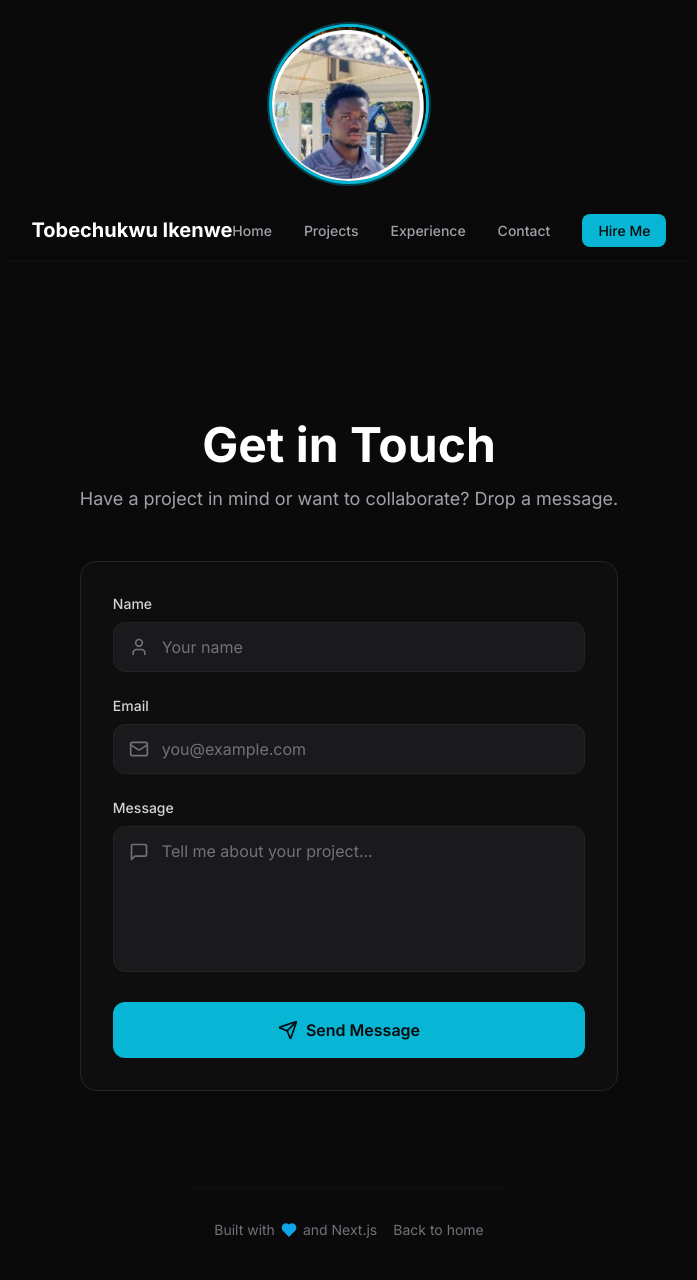
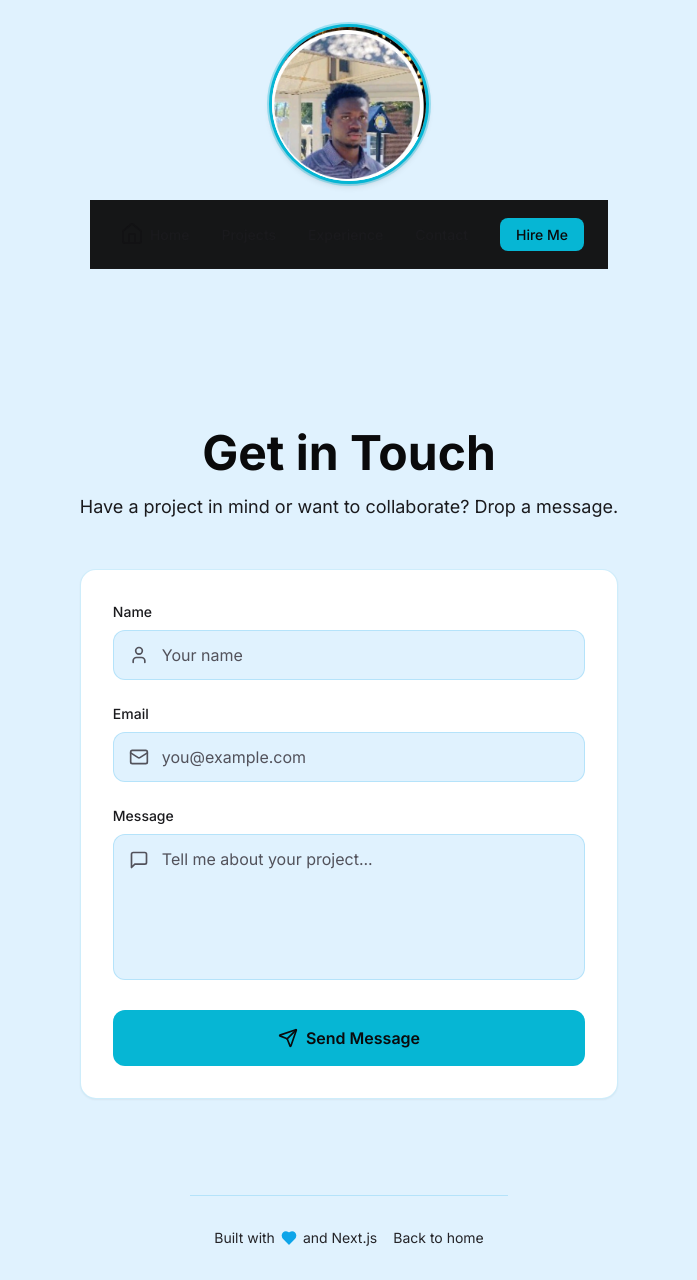
Before and after one commit to Tobechukwu-Ikenwe/Portfolio-website, a Next.js app: page /contact in a window 1280 px wide. Shown: the whole page, without its empty margins (291-988 px from the left). Built offline with nearby package versions, Linux system fonts and the light colour scheme.

Commit message:
Light blue background, remove name from navbar, light-theme styling

```diff
--- a/app/globals.css
+++ b/app/globals.css
@@ -7,7 +7,7 @@
     scroll-behavior: smooth;
   }
   body {
-    @apply bg-surface-900 text-zinc-100 antialiased;
+    @apply bg-bg-page text-surface-900 antialiased;
   }
 }
 
--- a/app/layout.js
+++ b/app/layout.js
@@ -11,8 +11,8 @@ export const metadata = {
 
 export default function RootLayout({ children }) {
   return (
-    <html lang="en" className="dark">
-      <body className={`${inter.variable} font-sans min-h-screen bg-surface-900 antialiased`}>
+    <html lang="en">
+      <body className={`${inter.variable} font-sans min-h-screen bg-bg-page antialiased`}>
         <div className="flex flex-col items-center w-full min-h-screen">
           <ProfileImage />
           {children}
--- a/components/Contact.jsx
+++ b/components/Contact.jsx
@@ -18,63 +18,63 @@ export default function Contact() {
     <section id="contact" className="py-24 px-6">
       <div className="max-w-2xl mx-auto">
         <div className="text-center mb-12">
-          <h2 className="text-4xl sm:text-5xl font-bold text-white mb-4">Get in Touch</h2>
-          <p className="text-zinc-400 text-lg">
+          <h2 className="text-4xl sm:text-5xl font-bold text-surface-900 mb-4">Get in Touch</h2>
+          <p className="text-surface-700 text-lg">
             Have a project in mind or want to collaborate? Drop a message.
           </p>
         </div>
 
         <form
           onSubmit={handleSubmit}
-          className="rounded-2xl bg-surface-800/50 border border-surface-600 p-6 sm:p-8 space-y-6"
+          className="rounded-2xl bg-white border border-primary/20 p-6 sm:p-8 space-y-6 shadow-sm"
         >
           <div>
-            <label htmlFor="name" className="block text-sm font-medium text-zinc-300 mb-2">
+            <label htmlFor="name" className="block text-sm font-medium text-surface-700 mb-2">
               Name
             </label>
             <div className="relative">
-              <User className="absolute left-4 top-1/2 -translate-y-1/2 w-5 h-5 text-zinc-500" />
+              <User className="absolute left-4 top-1/2 -translate-y-1/2 w-5 h-5 text-surface-500" />
               <input
                 id="name"
                 name="name"
                 type="text"
                 required
                 placeholder="Your name"
-                className="w-full pl-12 pr-4 py-3 rounded-xl bg-surface-700 border border-surface-600 text-white placeholder-zinc-500 focus:outline-none focus:ring-2 focus:ring-primary/50 focus:border-primary transition-colors"
+                className="w-full pl-12 pr-4 py-3 rounded-xl bg-bg-page border border-primary/20 text-surface-900 placeholder:text-surface-500 focus:outline-none focus:ring-2 focus:ring-primary/50 focus:border-primary transition-colors"
               />
             </div>
           </div>
 
           <div>
-            <label htmlFor="email" className="block text-sm font-medium text-zinc-300 mb-2">
+            <label htmlFor="email" className="block text-sm font-medium text-surface-700 mb-2">
               Email
             </label>
             <div className="relative">
-              <Mail className="absolute left-4 top-1/2 -translate-y-1/2 w-5 h-5 text-zinc-500" />
+              <Mail className="absolute left-4 top-1/2 -translate-y-1/2 w-5 h-5 text-surface-500" />
               <input
                 id="email"
                 name="email"
                 type="email"
                 required
                 placeholder="you@example.com"
-                className="w-full pl-12 pr-4 py-3 rounded-xl bg-surface-700 border border-surface-600 text-white placeholder-zinc-500 focus:outline-none focus:ring-2 focus:ring-primary/50 focus:border-primary transition-colors"
+                className="w-full pl-12 pr-4 py-3 rounded-xl bg-bg-page border border-primary/20 text-surface-900 placeholder:text-surface-500 focus:outline-none focus:ring-2 focus:ring-primary/50 focus:border-primary transition-colors"
               />
             </div>
           </div>
 
           <div>
-            <label htmlFor="message" className="block text-sm font-medium text-zinc-300 mb-2">
+            <label htmlFor="message" className="block text-sm font-medium text-surface-700 mb-2">
               Message
             </label>
             <div className="relative">
-              <MessageSquare className="absolute left-4 top-4 w-5 h-5 text-zinc-500" />
+              <MessageSquare className="absolute left-4 top-4 w-5 h-5 text-surface-500" />
               <textarea
                 id="message"
                 name="message"
                 required
                 rows={5}
                 placeholder="Tell me about your project..."
-                className="w-full pl-12 pr-4 py-3 rounded-xl bg-surface-700 border border-surface-600 text-white placeholder-zinc-500 focus:outline-none focus:ring-2 focus:ring-primary/50 focus:border-primary transition-colors resize-none"
+                className="w-full pl-12 pr-4 py-3 rounded-xl bg-bg-page border border-primary/20 text-surface-900 placeholder:text-surface-500 focus:outline-none focus:ring-2 focus:ring-primary/50 focus:border-primary transition-colors resize-none"
               />
             </div>
           </div>
@@ -87,7 +87,7 @@ export default function Contact() {
             {status === 'sending' && (
               <span className="w-5 h-5 border-2 border-surface-900 border-t-transparent rounded-full animate-spin" />
             )}
-            {status === 'success' && <span className="text-surface-900">Message sent!</span>}
+            {status === 'success' && <span className="text-white">Message sent!</span>}
             {status !== 'sending' && status !== 'success' && (
               <>
                 <Send className="w-5 h-5" />
--- a/components/Footer.jsx
+++ b/components/Footer.jsx
@@ -5,13 +5,13 @@ import { Heart } from 'lucide-react'
 
 export default function Footer() {
   return (
-    <footer className="py-8 px-6 border-t border-surface-700/50">
+    <footer className="py-8 px-6 border-t border-primary/20">
       <div className="max-w-6xl mx-auto flex flex-col sm:flex-row items-center justify-between gap-4">
-        <p className="text-zinc-500 text-sm flex items-center gap-1.5">
+        <p className="text-surface-600 text-sm flex items-center gap-1.5">
           Built with <Heart className="w-4 h-4 text-primary fill-primary" /> and Next.js
         </p>
         <div className="flex gap-6">
-          <Link href="/" className="text-zinc-500 hover:text-zinc-300 text-sm transition-colors">
+          <Link href="/" className="text-surface-600 hover:text-primary text-sm transition-colors">
             Back to home
           </Link>
         </div>
--- a/components/Nav.jsx
+++ b/components/Nav.jsx
@@ -2,7 +2,7 @@
 
 import { useState } from 'react'
 import Link from 'next/link'
-import { Menu, X } from 'lucide-react'
+import { Menu, X, Home } from 'lucide-react'
 
 const links = [
   { href: '/', label: 'Home' },
@@ -17,8 +17,8 @@ export default function Nav() {
   return (
     <header className="sticky top-0 left-0 right-0 z-50 border-b border-surface-700/50 bg-surface-900/95 backdrop-blur-xl">
       <nav className="max-w-6xl mx-auto px-6 py-4 flex items-center justify-between">
-        <Link href="/" className="text-xl font-bold text-white hover:text-primary transition-colors">
-          Tobechukwu Ikenwe
+        <Link href="/" className="p-1.5 text-surface-800 hover:text-primary transition-colors rounded-lg" aria-label="Home">
+          <Home className="w-6 h-6" />
         </Link>
 
         <ul className="hidden md:flex items-center gap-8">
@@ -26,7 +26,7 @@ export default function Nav() {
             <li key={href}>
               <Link
                 href={href}
-                className="text-zinc-400 hover:text-white transition-colors text-sm font-medium"
+                className="text-surface-700 hover:text-primary transition-colors text-sm font-medium"
               >
                 {label}
               </Link>
@@ -45,7 +45,7 @@ export default function Nav() {
         <button
           type="button"
           onClick={() => setOpen(!open)}
-          className="md:hidden p-2 text-zinc-400 hover:text-white rounded-lg"
+          className="md:hidden p-2 text-surface-700 hover:text-primary rounded-lg"
           aria-label="Toggle menu"
         >
           {open ? <X className="w-6 h-6" /> : <Menu className="w-6 h-6" />}
@@ -70,7 +70,7 @@ export default function Nav() {
               <Link
                 href="/contact"
                 onClick={() => setOpen(false)}
-                className="block w-full text-center py-3 rounded-lg bg-secondary text-surface-900 font-medium"
+                className="block w-full text-center py-3 rounded-lg bg-secondary text-white font-medium"
               >
                 Hire Me
               </Link>
--- a/components/ProfileImage.jsx
+++ b/components/ProfileImage.jsx
@@ -10,7 +10,7 @@ export default function ProfileImage() {
 
   return (
     <div className="flex justify-center w-full pt-6 pb-4">
-      <div className="relative w-32 h-32 sm:w-40 sm:h-40 flex-shrink-0 rounded-full border-[3px] border-secondary bg-surface-700 overflow-hidden ring-2 ring-secondary/30">
+      <div className="relative w-32 h-32 sm:w-40 sm:h-40 flex-shrink-0 rounded-full border-[3px] border-secondary bg-white overflow-hidden ring-2 ring-secondary/30 shadow-md">
         {!error && (
           <Image
             src={PROFILE_IMAGE_SRC}
@@ -24,7 +24,7 @@ export default function ProfileImage() {
         )}
         {error && (
           <div
-            className="absolute inset-0 flex items-center justify-center bg-surface-600 text-zinc-500 text-xs text-center p-2"
+            className="absolute inset-0 flex items-center justify-center bg-surface-600 text-white text-xs text-center p-2"
             title="Drop your profile image as public/profile.png"
           >
             <span>Drop profile.png in /public</span>
--- a/tailwind.config.js
+++ b/tailwind.config.js
@@ -13,6 +13,7 @@ module.exports = {
           800: '#121214',
           700: '#1a1a1d',
           600: '#242428',
+          500: '#52525b',
         },
         /* Sky Blue - primary backgrounds & accents */
         primary: {
@@ -32,6 +33,8 @@ module.exports = {
           light: '#38bdf8',
           dark: '#0284c7',
         },
+        /* Light blue page background */
+        'bg-page': '#e0f2fe',
       },
       fontFamily: {
         sans: ['var(--font-sans)', 'system-ui', 'sans-serif'],
```
Also changed, not shown: components/Experience.jsx (+10 -10 lines), components/Hero.jsx (+8 -8 lines), components/Projects.jsx (+6 -6 lines).
